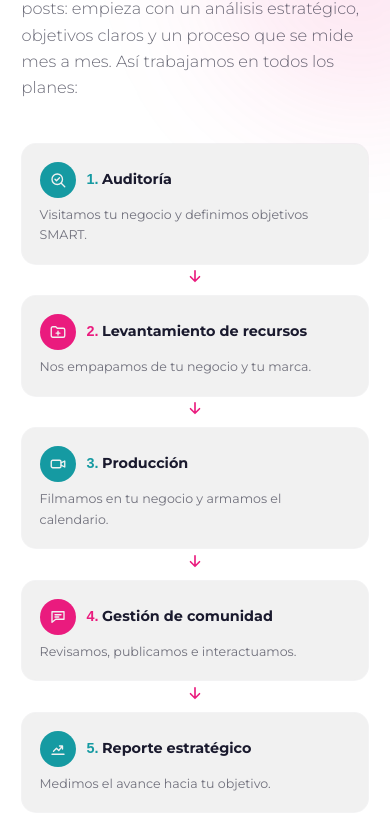
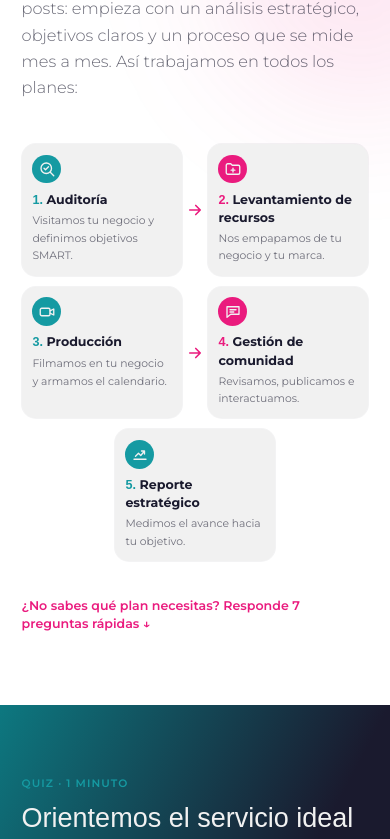
Before and after one commit to crealtivadigital-arch/crealtiva-digital-web, a Next.js app: page /servicios/marketing-digital in a window 390 px wide. Shown: the part 1395-2234 px from the top of the page. Built offline with nearby package versions, Linux system fonts and the light colour scheme; a web font is replaced by a local one.

Commit message:
Marketing strategy steps: compact two-per-row grid with arrows on phones
Co-Authored-By: Claude Opus 5.5 <noreply@anthropic.com>

```diff
--- a/src/components/marketing/MarketingStrategy.tsx
+++ b/src/components/marketing/MarketingStrategy.tsx
@@ -90,16 +90,21 @@ export default function MarketingStrategy() {
         </div>
 
         {/* Flujo de 5 pasos con flechas */}
-        <ol className="mt-12 flex flex-col items-stretch gap-2 lg:flex-row lg:items-start lg:gap-0">
+        <ol className="mt-12 grid grid-cols-2 gap-x-7 gap-y-3 lg:flex lg:items-start lg:gap-0">
           {pillars.map((p, i) => (
-            <li key={p.title} className="flex flex-col items-center lg:flex-1 lg:flex-row lg:items-start">
+            <li
+              key={p.title}
+              className={`relative lg:flex lg:flex-1 lg:flex-row lg:items-start ${
+                i === pillars.length - 1 ? "col-span-2 mx-auto w-[calc(50%-0.875rem)] lg:w-auto" : ""
+              }`}
+            >
               <div
                 tabIndex={0}
-                className="group relative w-full cursor-default rounded-card bg-cream p-5 outline-none ring-1 ring-navy/5 transition-all duration-300 ease-out hover:z-20 hover:bg-white hover:shadow-[0_24px_48px_-16px_rgba(26,26,46,0.3)] hover:ring-teal/40 focus:z-20 focus:bg-white focus:shadow-[0_24px_48px_-16px_rgba(26,26,46,0.3)] focus:ring-teal/40 lg:hover:scale-[1.06] lg:hover:rounded-b-none lg:focus:scale-[1.06] lg:focus:rounded-b-none"
+                className="group relative h-full w-full cursor-default rounded-card bg-cream p-3 outline-none sm:p-5 lg:h-auto ring-1 ring-navy/5 transition-all duration-300 ease-out hover:z-20 hover:bg-white hover:shadow-[0_24px_48px_-16px_rgba(26,26,46,0.3)] hover:ring-teal/40 focus:z-20 focus:bg-white focus:shadow-[0_24px_48px_-16px_rgba(26,26,46,0.3)] focus:ring-teal/40 lg:hover:scale-[1.06] lg:hover:rounded-b-none lg:focus:scale-[1.06] lg:focus:rounded-b-none"
               >
-                <div className="flex items-center gap-3 lg:block">
+                <div className="sm:flex sm:items-center sm:gap-3 lg:block">
                   <span
-                    className={`flex h-10 w-10 shrink-0 items-center justify-center rounded-full text-cream transition-transform duration-300 group-hover:scale-110 group-focus:scale-110 ${
+                    className={`flex h-8 w-8 shrink-0 items-center sm:h-10 sm:w-10 justify-center rounded-full text-cream transition-transform duration-300 group-hover:scale-110 group-focus:scale-110 ${
                       i % 2 ? "bg-magenta" : "bg-teal"
                     }`}
                   >
@@ -107,12 +112,12 @@ export default function MarketingStrategy() {
                       {p.icon}
                     </svg>
                   </span>
-                  <h3 className="font-bold leading-snug text-navy lg:mt-4">
+                  <h3 className="mt-2 text-sm font-bold leading-snug text-navy sm:mt-0 sm:text-base lg:mt-4">
                     <span className={`mr-1 font-display ${i % 2 ? "text-magenta" : "text-teal"}`}>{i + 1}.</span>
                     {p.title}
                   </h3>
                 </div>
-                <p className="mt-2 text-sm leading-relaxed text-navy/60">{p.detail}</p>
+                <p className="mt-1 text-xs leading-relaxed text-navy/60 sm:mt-2 sm:text-sm">{p.detail}</p>
                 <ul className="max-h-0 space-y-1.5 overflow-hidden opacity-0 transition-all duration-300 group-hover:mt-3 group-hover:max-h-80 group-hover:opacity-100 group-focus:mt-3 group-focus:max-h-80 group-focus:opacity-100 lg:pointer-events-none lg:absolute lg:inset-x-0 lg:top-full lg:mt-0 lg:max-h-none lg:-translate-y-1 lg:rounded-b-card lg:bg-white lg:px-5 lg:pb-5 lg:pt-1 lg:shadow-[0_24px_48px_-16px_rgba(26,26,46,0.3)] lg:ring-1 lg:ring-teal/40 lg:[clip-path:inset(0_-40px_-40px_-40px)] lg:group-hover:mt-0 lg:group-hover:translate-y-0 lg:group-focus:mt-0 lg:group-focus:translate-y-0">
                   {p.more.map((m) => (
                     <li key={m} className="flex gap-2 text-[0.8125rem] leading-snug text-navy/80">
@@ -125,8 +130,13 @@ export default function MarketingStrategy() {
                 </ul>
               </div>
               {i < pillars.length - 1 && (
-                <span aria-hidden className="flex h-7 w-7 shrink-0 items-center justify-center text-magenta lg:mt-12 lg:h-auto lg:w-6">
-                  <svg viewBox="0 0 24 24" className="h-5 w-5 rotate-90 lg:rotate-0" fill="none" stroke="currentColor" strokeWidth="2.2" strokeLinecap="round" strokeLinejoin="round">
+                <span
+                  aria-hidden
+                  className={`absolute -right-6 top-1/2 h-5 w-5 -translate-y-1/2 items-center justify-center text-magenta lg:static lg:mt-12 lg:flex lg:h-auto lg:w-6 lg:translate-y-0 ${
+                    i % 2 ? "hidden" : "flex"
+                  }`}
+                >
+                  <svg viewBox="0 0 24 24" className="h-5 w-5" fill="none" stroke="currentColor" strokeWidth="2.2" strokeLinecap="round" strokeLinejoin="round">
                     <path d="M5 12h14M13 6l6 6-6 6" />
                   </svg>
                 </span>
```
